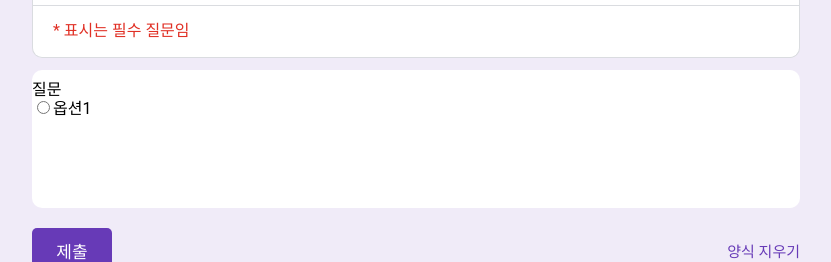
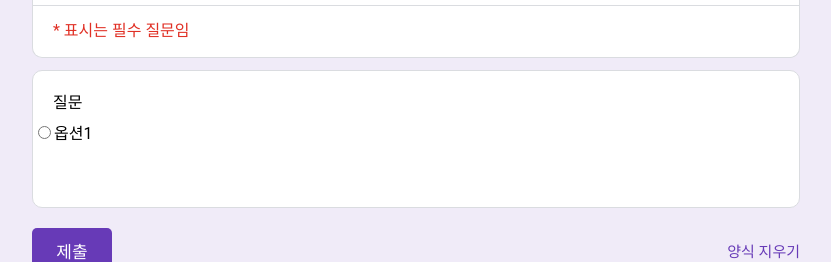
Before and after one commit to eeeyooon/google-form, a React (Create React App) app: page /preview in a window 1280 px wide. Shown: the part 124-386 px from the top of the page, without its empty margins (224-1055 px from the left). Built offline with nearby package versions, Linux system fonts and the light colour scheme.

Commit message:
revert: isRequired prop으로 전달 제거

```diff
--- a/src/components/PreviewCard/index.tsx
+++ b/src/components/PreviewCard/index.tsx
@@ -5,6 +5,7 @@ import PreviewInputText from '../PreviewInputText';
 import PreviewRadio from '../PreviewRadio';
 import PreviewDnd from '../PreviewDnd';
 import PreviewCheckbox from '../PreviewCheckbox';
+import { RiErrorWarningLine } from 'react-icons/ri';
 
 type PreviewCardProps = {
 	cardId: number;
@@ -22,27 +23,13 @@ export default function PreviewCard({ cardId, value, onInputChange }: PreviewCar
 	const PreviewCardType = () => {
 		switch (questionType) {
 			case 'RadioType':
-				return (
-					<PreviewRadio
-						cardId={cardId}
-						options={options}
-						isRequired={isRequired}
-						value={value as string}
-						onInputChange={onInputChange}
-					/>
-				);
+				return <PreviewRadio cardId={cardId} options={options} value={value as string} onInputChange={onInputChange} />;
 			case 'CheckboxType':
 				return (
-					<PreviewCheckbox
-						cardId={cardId}
-						options={options}
-						isRequired={isRequired}
-						value={value as string[]}
-						onInputChange={onInputChange}
-					/>
+					<PreviewCheckbox cardId={cardId} options={options} value={value as string[]} onInputChange={onInputChange} />
 				);
 			case 'DndType':
-				return <PreviewDnd cardId={cardId} options={options} isRequired={isRequired} onInputChange={onInputChange} />;
+				return <PreviewDnd cardId={cardId} options={options} onInputChange={onInputChange} />;
 			case 'ShortType':
 			case 'LongType':
 				return (
@@ -60,20 +47,63 @@ export default function PreviewCard({ cardId, value, onInputChange }: PreviewCar
 	};
 
 	return (
-		<PreviewCardWrapper>
-			<CardTitle>{cardTitle}</CardTitle>
+		<PreviewCardWrapper $isRequired={isRequired} $requiredButNotAnswerd={requiredButNotAnswerd}>
+			<CardTitle>
+				{cardTitle}
+				{isRequired && <RequiredIcon>*</RequiredIcon>}
+			</CardTitle>
 			{PreviewCardType()}
-			{requiredButNotAnswerd && <div>필수 질문입니다.</div>}
+			{requiredButNotAnswerd && (
+				<RequiredInfoWrapper>
+					<WarningIcon />
+					<RequiredInfo>필수 질문입니다.</RequiredInfo>
+				</RequiredInfoWrapper>
+			)}
 		</PreviewCardWrapper>
 	);
 }
 
-const PreviewCardWrapper = styled.div`
+const PreviewCardWrapper = styled.div<{ $isRequired: boolean; $requiredButNotAnswerd: boolean }>`
 	width: 768px;
 	min-height: 138px;
 	border-radius: 10px;
 	margin-top: 12px;
 	background-color: ${({ theme }) => theme.color.white};
 	padding-top: 12px;
+	border: 1px solid
+		${({ $isRequired, theme, $requiredButNotAnswerd }) =>
+			$isRequired && $requiredButNotAnswerd ? theme.color.red : theme.color.lightgray};
 `;
-const CardTitle = styled.div``;
+const CardTitle = styled.div`
+	height: 40px;
+	line-height: 40px;
+	padding-left: 20px;
+	padding-right: 20px;
+`;
+
+const RequiredIcon = styled.span`
+	color: ${({ theme }) => theme.color.red};
+	font-weight: 600;
+	margin-left: 5px;
+`;
+
+const RequiredInfoWrapper = styled.div`
+	display: flex;
+	align-items: center;
+	color: ${({ theme }) => theme.color.red};
+	padding-left: 20px;
+	margin-top: 15px;
+	margin-bottom: 15px;
+	height: 40px;
+`;
+
+const RequiredInfo = styled.p`
+	font-size: 0.75rem;
+	margin-left: 10px;
+`;
+
+const WarningIcon = styled(RiErrorWarningLine)`
+	color: ${({ theme }) => theme.color.red};
+	font-size: 23px;
+	height: 23px;
+`;
--- a/src/components/PreviewCheckbox/index.tsx
+++ b/src/components/PreviewCheckbox/index.tsx
@@ -1,18 +1,11 @@
 type PreviewCheckboxProps = {
 	cardId: number;
 	options: { id: string; text: string }[];
-	isRequired: boolean;
 	value: string[] | undefined;
 	onInputChange: (cardId: number, value: string[]) => void;
 };
 
-export default function PreviewCheckbox({
-	cardId,
-	options,
-	isRequired,
-	value = [],
-	onInputChange,
-}: PreviewCheckboxProps) {
+export default function PreviewCheckbox({ cardId, options, value = [], onInputChange }: PreviewCheckboxProps) {
 	const handleChange = (optionText: string, isChecked: boolean) => {
 		const updatedValues = isChecked ? [...value, optionText] : value.filter((text) => text !== optionText);
 		onInputChange(cardId, updatedValues);
--- a/src/components/PreviewDnd/index.tsx
+++ b/src/components/PreviewDnd/index.tsx
@@ -4,11 +4,10 @@ import { useState } from 'react';
 type PreviewDndProps = {
 	cardId: number;
 	options: { id: string; text: string }[];
-	isRequired: boolean;
 	onInputChange: (cardId: number, value: string) => void;
 };
 
-export default function PreviewDnd({ cardId, options, isRequired, onInputChange }: PreviewDndProps) {
+export default function PreviewDnd({ cardId, options, onInputChange }: PreviewDndProps) {
 	const [selectedValue, setSelectedValue] = useState('');
 	const handleChange = (event: SelectChangeEvent) => {
 		const answer = event.target.value;
--- a/src/components/PreviewRadio/index.tsx
+++ b/src/components/PreviewRadio/index.tsx
@@ -1,12 +1,11 @@
 type PreviewRadioProps = {
 	cardId: number;
 	options: { id: string; text: string }[];
-	isRequired: boolean;
 	value: string;
 	onInputChange: (cardId: number, value: string) => void;
 };
 
-export default function PreviewRadio({ cardId, options, isRequired, value, onInputChange }: PreviewRadioProps) {
+export default function PreviewRadio({ cardId, options, value, onInputChange }: PreviewRadioProps) {
 	const handleChange = (event: React.ChangeEvent<HTMLInputElement>) => {
 		onInputChange(cardId, event.target.value);
 	};
```
